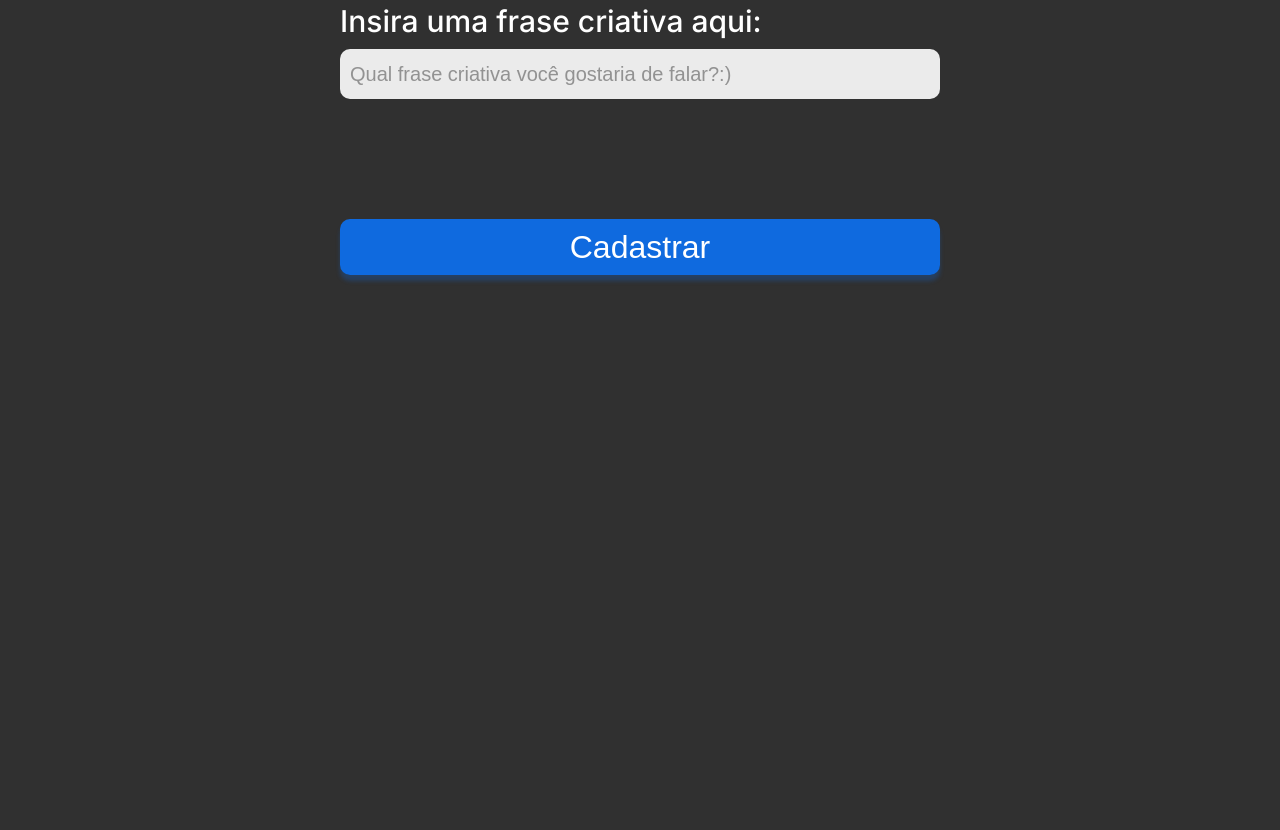
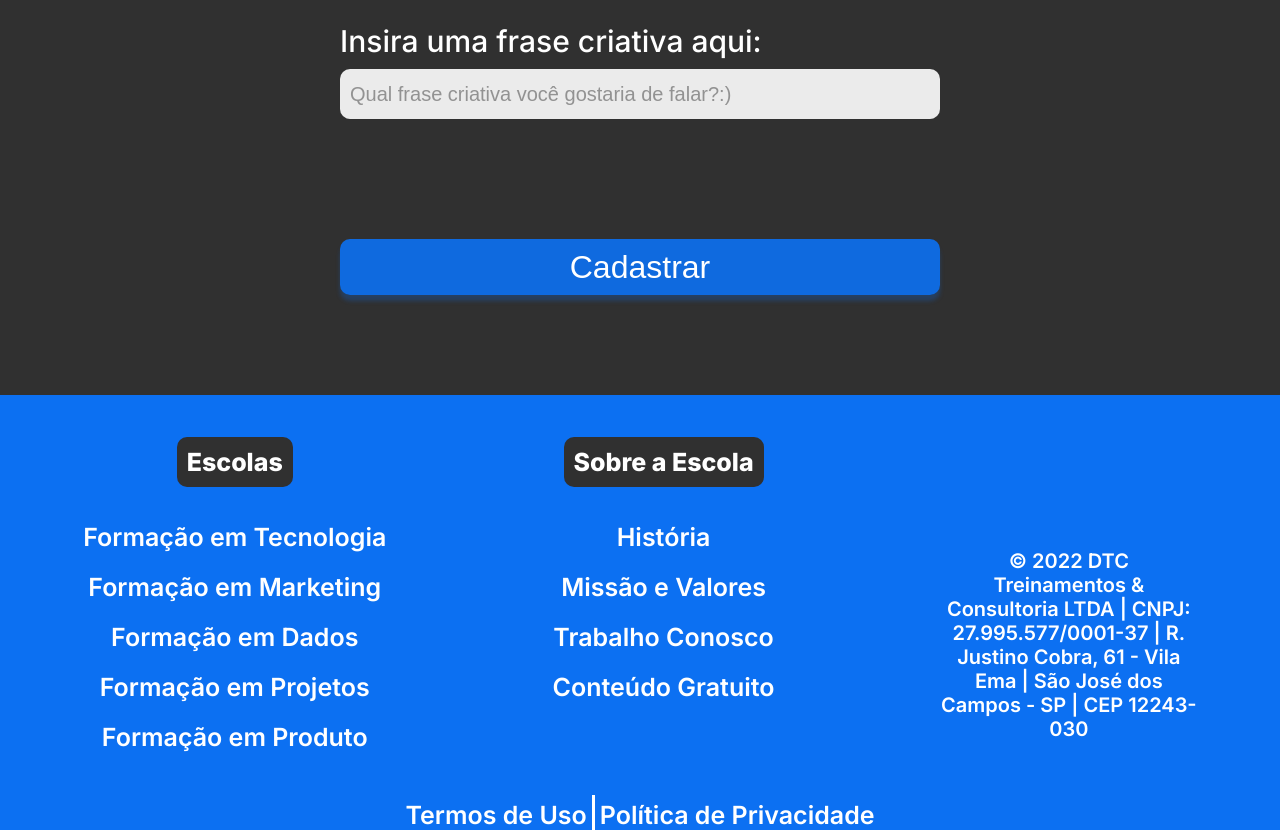
Before and after one commit to ingrid212/Bootcamp, a plain HTML site: page index.html in a window 1280 px wide. Shown: the part 1407-2237 px from the top of the page. Before the commit the page ends 1782 px from the top, so only its background shows below. Drawn offline with Linux system fonts and the light colour scheme.

```diff
--- a/index.html
+++ b/index.html
@@ -1,5 +1,6 @@
 <!DOCTYPE html>
 <html lang="pt-br">
+
 <head>
     <meta charset="UTF-8">
     <meta http-equiv="X-UA-Compatible" content="IE=edge">
@@ -10,6 +11,7 @@
     <link rel="preconnect" href="https://fonts.gstatic.com" crossorigin>
     <link href="https://fonts.googleapis.com/css2?family=Inter:wght@100..900&display=swap" rel="stylesheet">
 </head>
+
 <body>
     <nav id="principal">
         <div id="menu">
@@ -73,5 +75,62 @@
 
         </form>
     </section>
+    <footer>
+        <div class="linha1">
+            <nav>
+                <h5>Escolas</h5>
+                <ul>
+                    <li>
+                        <a href="">Formação em Tecnologia</a>
+                    </li>
+                    <li>
+                        <a href="">Formação em Marketing</a>
+                    </li>
+                    <li>
+                        <a href="">Formação em Dados</a>
+                    </li>
+                    <li>
+                        <a href="">Formação em Projetos</a>
+                    </li>
+                    <li>
+                        <a href="">Formação em Produto</a>
+                    </li>
+                </ul>
+            </nav>
+
+            <nav>
+                <h5>Sobre a Escola</h5>
+                <ul>
+                    <li>
+                        <a href="">História</a>
+                    </li>
+                    <li>
+                        <a href="">Missão e Valores</a>
+                    </li>
+                    <li>
+                        <a href="">Trabalho Conosco</a>
+                    </li>
+                    <li>
+                        <a href="">Conteúdo Gratuito</a>
+                    </li>
+                </ul>
+            </nav>
+
+            <div class="endereco">
+                © 2022 DTC Treinamentos & Consultoria
+                LTDA | CNPJ: 27.995.577/0001-37 | R.
+                Justino Cobra, 61 - Vila Ema | São José dos
+                Campos - SP | CEP 12243-030
+            </div>
+
+        </div>
+
+        <div class="linha2">
+            <a href="">Termos de Uso</a>
+            <a href="">Política de Privacidade</a>
+        </div>
+        </footer>
+
 </body>
+
 </html>
--- a/style.css
+++ b/style.css
@@ -1,24 +1,26 @@
 :root {
-    --azul-ind: #0C70F2;
+    --azul-ind: #0c70f2;
     --preto-ind: #303030;
     --cinza-hover: #c9c9c9;
 
-    --font-padrao: 'Inter'
+    --font-padrao: "Inter";
 }
+
 body {
     margin: 0px;
     padding: 0px;
-    background: linear-gradient(180deg, rgba(12, 112, 242, 0.5) 30.91%, rgba(12, 112, 242, 0) 42.84%)#303030;
+    background: linear-gradient(180deg, rgba(12, 112, 242, 0.5) 30.91%, rgba(12, 112, 242, 0) 42.84%) #303030;
         background-repeat: no-repeat;
 }
+
 /* Menu navegação Principal */
 #principal {
     width: 100%;
     height: 100%;
     background-color: var(--preto-ind);
-    padding-top: 10px;
-    padding-bottom: 10px;
     display: flex;
+    padding-top: 15px;
+        padding-bottom: 15px;
     justify-content: space-between;
     align-items: center;
     border-bottom: 1px solid #bababa;
@@ -34,11 +36,10 @@ body {
 
 #principal div a {
     font-family: var(--font-padrao);
-    font-size: 15px;
+    font-size: 25px;
     font-weight: 600;
     color: white;
     text-decoration: none;
-
 }
 
 #principal div a:hover {
@@ -49,16 +50,18 @@ body {
     margin-right: 5%;
     background-color: var(--azul-ind);
     border: 0px;
-    height: 30px;
-    width: 70px;
+    height: 40px;
+        width: 80px;
         font-family: var(--font-padrao);
-    font-size: 15px;
+    font-size: 20px;
     font-weight: 600;
     color: white;
+    border-radius: 5px;
 
     box-shadow: 3px 2px 4px rgba(12, 112, 242, 0.25);
     cursor: pointer;
 }
+
 /* Seção Principal do site */
 
 section {
@@ -69,7 +72,6 @@ font-family: var(--font-padrao);
 
     margin-top: 100px;
         margin-bottom: 100px;
-
 }
 
 header {
@@ -159,3 +161,139 @@ font-family: var(--font-padrao);
     box-shadow: 0px 6px 4px rgba(12, 112, 242, 0.25);
     cursor: pointer;
 }
+/* footer */
+footer {
+    width: 100%;
+    background-color: var(--azul-ind);
+}
+
+footer .linha1 {
+    display: flex;
+    justify-content: space-around;
+    align-items: center;
+}
+
+footer ul {
+    list-style: none;
+    margin: 0px;
+    padding: 0px;
+    font-size: 25px;
+}
+
+footer nav {
+    display: flex;
+    flex-direction: column;
+    align-items: center;
+    height: 400px;
+}
+
+footer h5 {
+    text-align: center;
+    color: white;
+    font-weight: 800;
+    font-size: 25px;
+    font-family: var(--font-padrao);
+    background-color: var(--preto-ind);
+    border-radius: 10px;
+    padding: 10px 10px 10px 10px;
+    margin-bottom: 15px;
+}
+
+footer ul li {
+    text-align: center;
+    color: white;
+    font-weight: 600;
+    font-size: 25px;
+    font-family: var(--font-padrao);
+    margin: 20px 0px 20px 0px;
+}
+
+footer ul li a {
+    color: white;
+    text-decoration: none;
+}
+
+footer ul li a:hover {
+    color: var(--cinza-hover);
+}
+
+footer .endereco {
+    width: 20%;
+    font-weight: 600;
+    font-family: var(--font-padrao);
+    font-size: 20px;
+    color: white;
+    text-align: center;
+    padding-top: 100px;
+}
+
+footer .linha2 {
+    height: 35px;
+    display: flex;
+    justify-content: center;
+    margin: 0px;
+    padding: 0px;
+}
+
+footer .linha2 a {
+    font-family: var(--font-padrao);
+    font-size: 25px;
+    font-weight: 600;
+    color: white;
+    text-decoration: none;
+    padding: 5px;
+}
+
+footer .linha2 a:first-child {
+    border-right: 3px solid white;
+}
+
+footer .linha2 a:hover {
+    color: var(--cinza-hover);
+}
+
+@media only screen and (max-width: 600px) {
+
+    /* Menu */
+    #principal {
+        flex-direction: column;
+        height: auto;
+    }
+
+    #menu {
+        flex-direction: column;
+        width: 100%;
+        margin: 0px;
+    }
+
+    #menu a {
+        display: flex;
+        align-items: center;
+        height: 50px;
+    }
+
+    #principal button {
+        width: 100%;
+        margin: 0px;
+
+    }
+
+    /* Section */
+    section h1 {
+        font-size: 35px;
+    }
+
+    section h2 {
+        font-size: 25px;
+        padding: 5px;
+    }
+
+    form {
+        width: 95%;
+        font-size: 20px;
+    }
+
+    .checkbox-itens label {
+        font-size: 17px;
+    }
+}
```
Also changed, not shown: 1 other file. Lines whose indentation alone changed are shown as unchanged.
